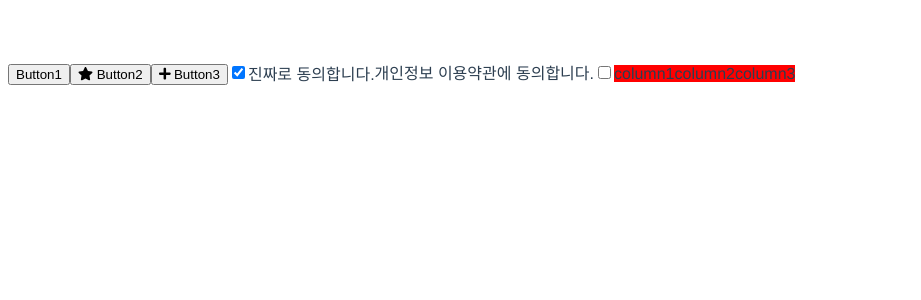
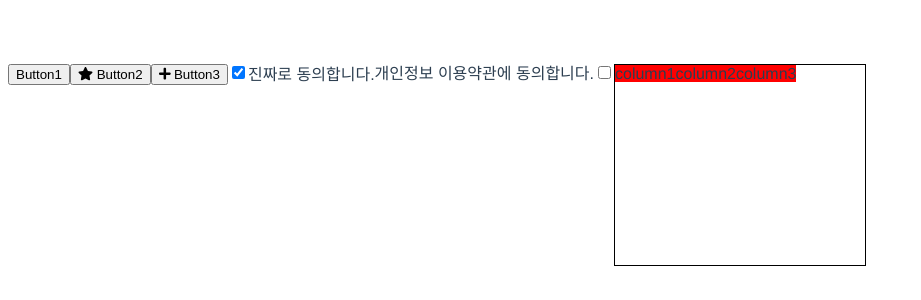
Before and after one commit to jjamtiger3/vue3-components, a Vue app: page / in a window 1280 px wide. Shown: the top 300 px of the page, without its empty margins (0-921 px from the left). Built offline with nearby package versions, Linux system fonts and the light colour scheme.

Commit message:
border 추가

```diff
--- a/src/App.vue
+++ b/src/App.vue
@@ -38,7 +38,8 @@ export default {
       gridData: {
         styles: {
           width: '250px',
-          height: '200px'
+          height: '200px',
+          border: '1px solid #000000'
         },
         columns: [
           {
--- a/src/components/VueGrid.vue
+++ b/src/components/VueGrid.vue
@@ -1,5 +1,5 @@
 <template>
-  <div class="vue-grid-container" :style="_styles">
+  <div class="vue-grid-container" :style="gridStyles">
     <div v-for="column in gridColumns" :key="column.id">
       <span class="column-header">{{column.header.text}}</span>
     </div>
@@ -23,6 +23,7 @@ export default {
   },
   mounted() {
     console.log(this.styles, this.columns)
+    this.gridStyles = this.styles;
 
     for(let i = 0; i < this.columns.length; i += 1) {
       const _column = this.columns[i]
```
